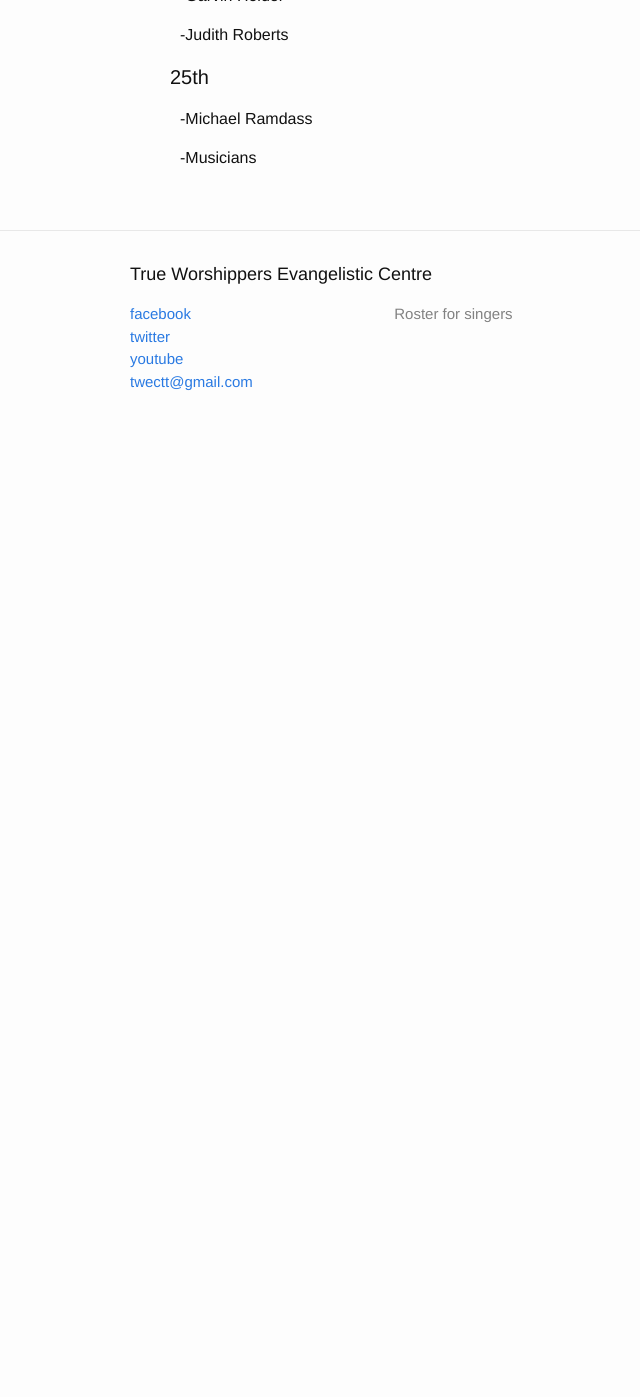
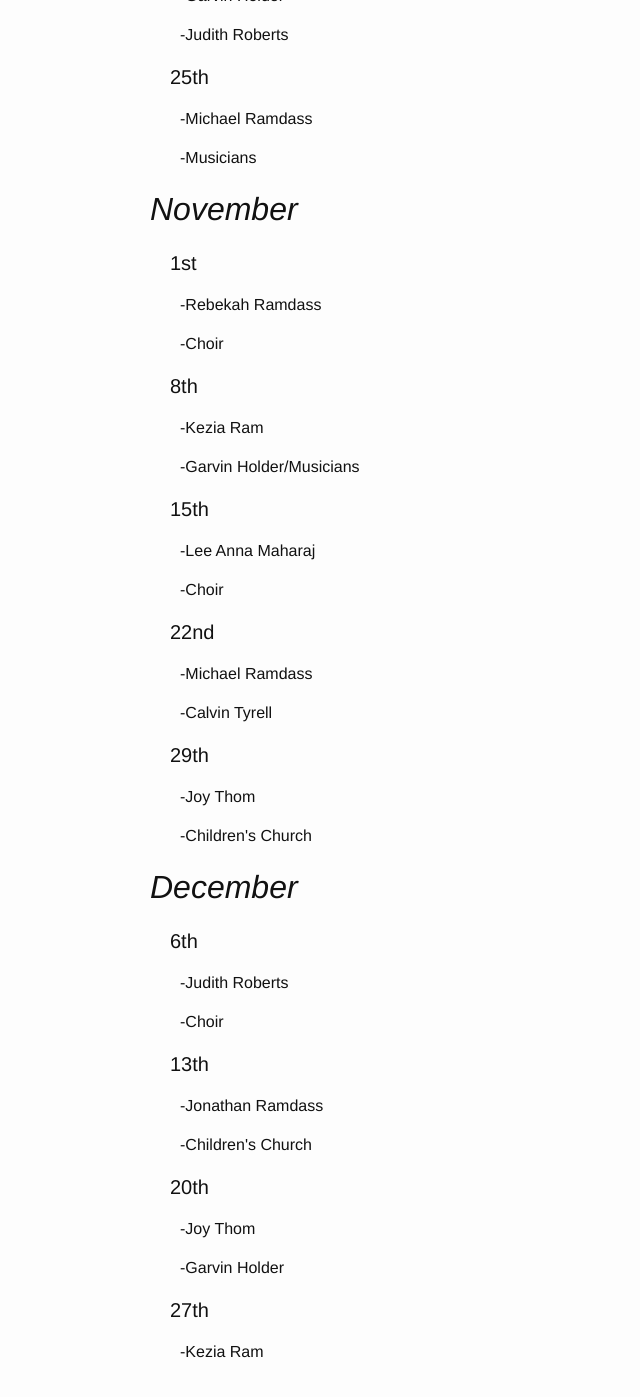
Before and after one commit to josiahmaharaj/roster_trueworshippersorg, a Jekyll site: the page built from specials.html, in a window 1280 px wide and 1400 px high, scrolled down 1026 px. Shown: the top 1397 px of the window, without its empty margins (140-780 px from the left). Built offline with Jekyll 4.4.1, drawn with Linux system fonts in a browser that asks for light colours; before the commit the page ends 1479 px from its top, so only the background shows below that.

Commit message:
Update specials.yml

```diff
--- a/_data/specials.yml
+++ b/_data/specials.yml
@@ -29,3 +29,42 @@
   - day: 25th
   - person: -Michael Ramdass
   - person: -Musicians
+
+- Month: November
+  items:
+  - day: 1st
+  - person: -Rebekah Ramdass
+  - person: -Choir
+
+  - day: 8th
+  - person: -Kezia Ram
+  - person: -Garvin Holder/Musicians
+
+  - day: 15th
+  - person: -Lee Anna Maharaj
+  - person: -Choir
+
+  - day: 22nd
+  - person: -Michael Ramdass
+  - person: -Calvin Tyrell
+
+  - day: 29th
+  - person: -Joy Thom
+  - person: -Children's Church
+
+- Month: December
+  items:
+  - day: 6th
+  - person: -Judith Roberts
+  - person: -Choir
+
+  - day: 13th
+  - person: -Jonathan Ramdass
+  - person: -Children's Church
+
+  - day: 20th
+  - person: -Joy Thom
+  - person: -Garvin Holder
+
+  - day: 27th
+  - person: -Kezia Ram
```
